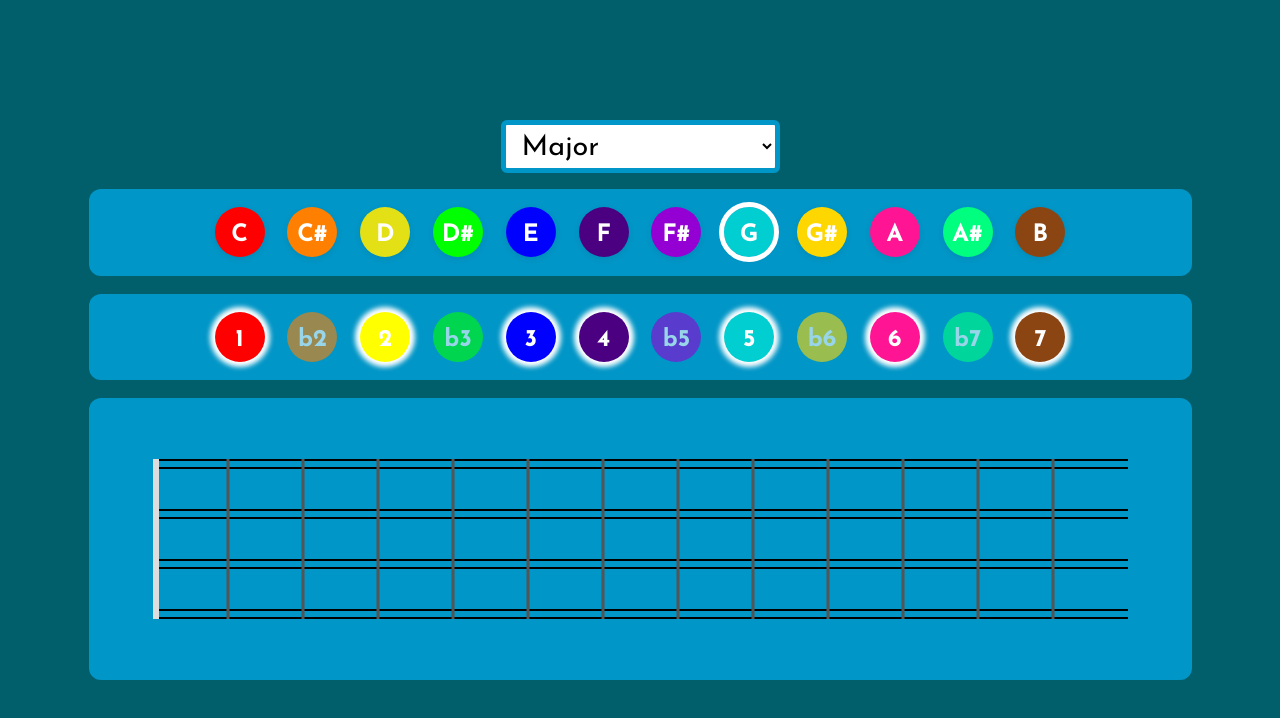
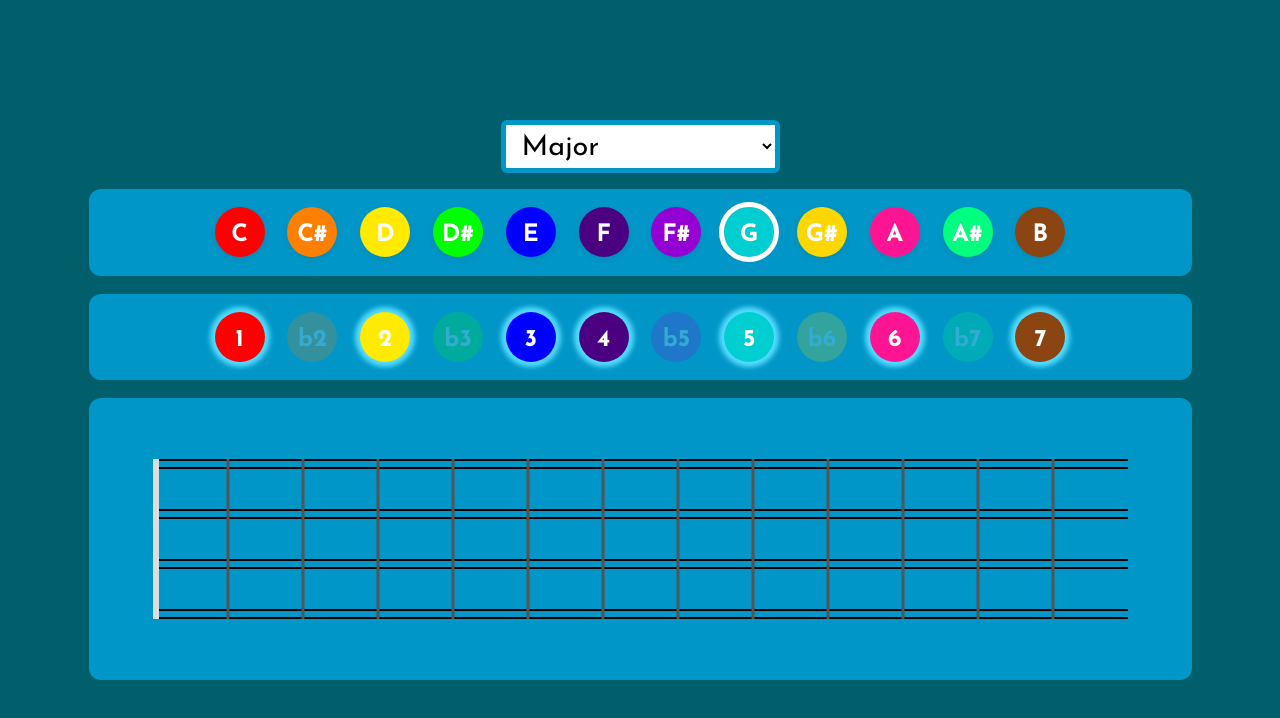
Before and after one commit to Cxom/mandolin-fretboard, a React (Vite) app: page / in a window 1280 px wide. Shown: the top 718 px of the page. Built offline with nearby package versions, Linux system fonts and the light colour scheme.

Commit message:
Adjust scale degree button styling and strengthen scale degree typing

```diff
--- a/src/ScaleContext.tsx
+++ b/src/ScaleContext.tsx
@@ -1,11 +1,12 @@
 import React, {createContext, Dispatch, SetStateAction, useContext, useReducer} from 'react';
 import {scaleDegrees} from './constants.js';
+import {ScaleDegrees} from "./types";
 
 export interface ScaleContextType {
   selectedTonic: string;
   setSelectedTonic: Dispatch<SetStateAction<string>>;
-  selectedDegrees: Record<string, boolean>;
-  setSelectedDegrees: (degrees: Record<string, boolean>) => void;
+  selectedDegrees: ScaleDegrees;
+  setSelectedDegrees: (degrees: ScaleDegrees) => void;
   selectedScale: string;
   setSelectedScale: (scale: string) => void;
 }
@@ -24,21 +25,21 @@ function getScaleNameFromDegrees(degrees: Record<string, boolean>) {
   return 'custom';
 }
 
-function getDegreesFromScaleName(scaleName: string) {
+function getDegreesFromScaleName(scaleName: string) :ScaleDegrees {
   const pattern = scalePatterns[scaleName];
   return Object.fromEntries(
       scaleDegrees.map(({name}) => [name, pattern.some(p => p === name)])
-  );
+  ) as ScaleDegrees;
 }
 
 type ScaleState = {
-  selectedDegrees: Record<string, boolean>;
+  selectedDegrees: ScaleDegrees;
   selectedScaleName: string;
 };
 
 type ScaleAction =
   | { type: 'setScale'; scaleName: string }
-  | { type: 'setDegrees'; degrees: Record<string, boolean> };
+  | { type: 'setDegrees'; degrees: ScaleDegrees };
 
 function scaleReducer(state: ScaleState, action: ScaleAction): ScaleState {
   switch (action.type) {
@@ -74,7 +75,7 @@ export const ScaleContextProvider: React.FC<{ children: React.ReactNode }> = ({
   });
 
   const setSelectedScale = (scale: string) => dispatch({ type: 'setScale', scaleName: scale });
-  const setSelectedDegrees = (degrees: Record<string, boolean>) => dispatch({ type: 'setDegrees', degrees });
+  const setSelectedDegrees = (degrees: ScaleDegrees) => dispatch({ type: 'setDegrees', degrees });
 
   return (
     <ScaleContext.Provider value={{ selectedTonic, setSelectedTonic, selectedDegrees: state.selectedDegrees, setSelectedDegrees, selectedScale: state.selectedScaleName, setSelectedScale }}>
--- a/src/ScaleDegreeSelectorButtons.tsx
+++ b/src/ScaleDegreeSelectorButtons.tsx
@@ -25,8 +25,8 @@ function ScaleDegreeSelectorButtons() {
           onClick={() => handleToggle(name)}
           style={{
             background: color,
-            boxShadow: selectedDegrees[name] ? '0px 0px 5px 5px #fff' : 'none',
-            opacity: selectedDegrees[name] ? 1 : 0.6
+            boxShadow: selectedDegrees[name] ? '0px 0px 5px 5px #5df' : 'none',
+            opacity: selectedDegrees[name] ? 1 : 0.2
           }}
         >
           {name}
--- a/src/constants.tsx
+++ b/src/constants.tsx
@@ -1,7 +1,7 @@
 export const chromaticNotes = {
   C:        { color: '#FF0000', displayText: 'C' },
   CSharp:   { color: '#FF7F00', displayText: <>{'C'}#</> },
-  D:        { color: '#ffea00e3', displayText: 'D' },
+  D:        { color: '#FFEA00', displayText: 'D' },
   DSharp:   { color: '#00FF00', displayText: <>{'D'}#</> },
   E:        { color: '#0000FF', displayText: 'E' },
   F:        { color: '#4B0082', displayText: 'F' },
@@ -16,7 +16,7 @@ export const chromaticNotes = {
 export const scaleDegrees = [
   { name: '1', color: '#FF0000' },
   { name: 'b2', color: '#FF7F00' },
-  { name: '2', color: '#FFFF00' },
+  { name: '2', color: '#FFEA00' },
   { name: 'b3', color: '#00FF00' },
   { name: '3', color: '#0000FF' },
   { name: '4', color: '#4B0082' },
```
Also changed, not shown: src/SvgFretboard.tsx (+2 -14 lines), src/types.ts (+15 -0 lines).
